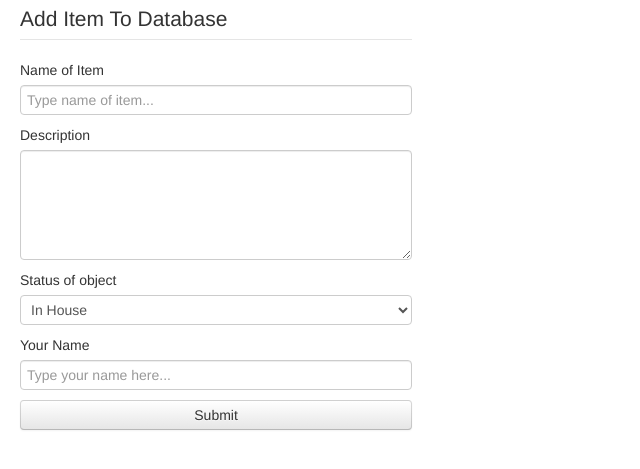
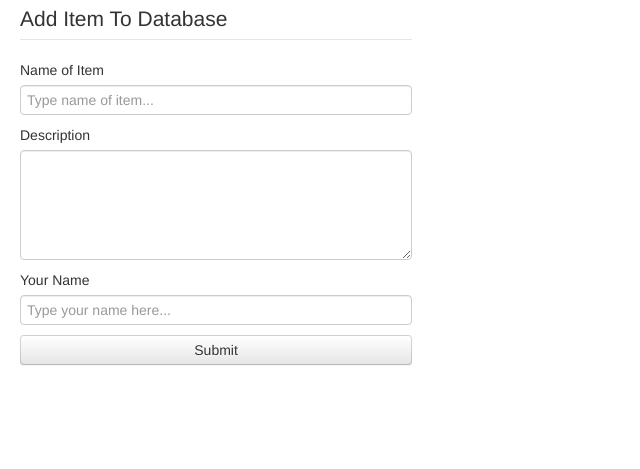
Before and after one commit to SUSUPerformingArts/PA-House, a PHP site: page /additem.php in a window 1280 px wide. Shown: the part 61-530 px from the top of the page, without its empty margins (0-640 px from the left). Run offline with PHP 8.4, Linux system fonts and the light colour scheme; a stand-in replaces the project's code that opens the database connection.

Commit message:
Items are automatically in House when added

```diff
--- a/additem.php
+++ b/additem.php
@@ -7,10 +7,9 @@ if ($_SERVER['REQUEST_METHOD'] == "POST")
 
 $name=$_POST['name'];
 $description=$_POST['description'];
-$status=$_POST['status'];
 $added_by=$_POST['added_by'];
 
-$query = "INSERT INTO `house_objects` (`id`, `name`, `description`, `status`, `added_by`, `container_id`) VALUES ('','$name','$description','$status','$added_by',0)";
+$query = "INSERT INTO `house_objects` (`id`, `name`, `description`, `status`, `added_by`, `container_id`) VALUES ('','$name','$description','In House','$added_by',0)";
 include './database_connect.php';
 
 if($result){
@@ -43,13 +42,6 @@ print("
             <input type="text" name="name" class="span12" placeholder="Type name of item...">
             <label>Description</label>
             <textarea name="description" class="span12" rows="5"></textarea>
-            <label>Status of object</label>
-            <select name="status" class="span12">
-                <option>In House</option>
-                <option>Checked Out</option>
-                <option>Missing</option>
-                <option>Retired</option>
-            </select>
             <label>Your Name</label>
             <input type="text" name="added_by"  class="span12" placeholder="Type your name here...">
             <p><input type="submit" class="btn span12"></p>
```
